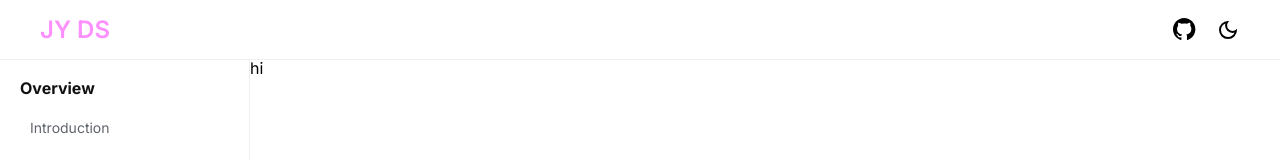
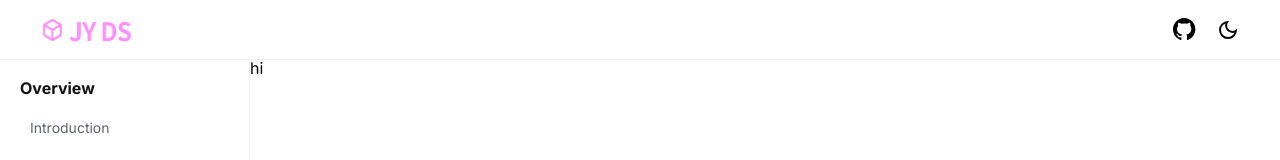
Before and after one commit to JIY00N2/jiyoon-ds-web, a Next.js app: page / in a window 1280 px wide. Shown: the top 160 px of the page. Built offline with nearby package versions, Linux system fonts and the light colour scheme.

Commit message:
chore: 홈 페이지 로고 변경

```diff
--- a/src/components/Header/index.tsx
+++ b/src/components/Header/index.tsx
@@ -12,7 +12,12 @@ export const Header = () => {
         href={"/"}
         className={styles.homeLogo}
       >
-        JY DS
+        <Image
+          src="/images/web-logo.png"
+          alt="jy-ds-logo"
+          width={96}
+          height={24}
+        />
       </Link>
       <section className={styles.navbar}>
         <Link
```
